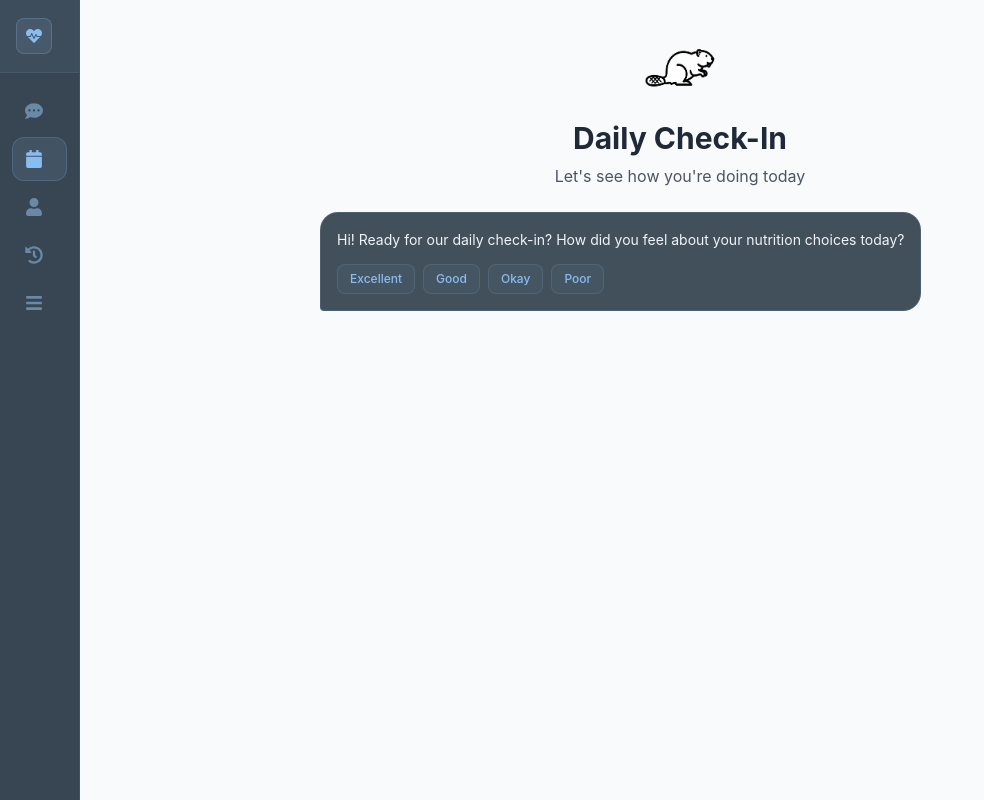
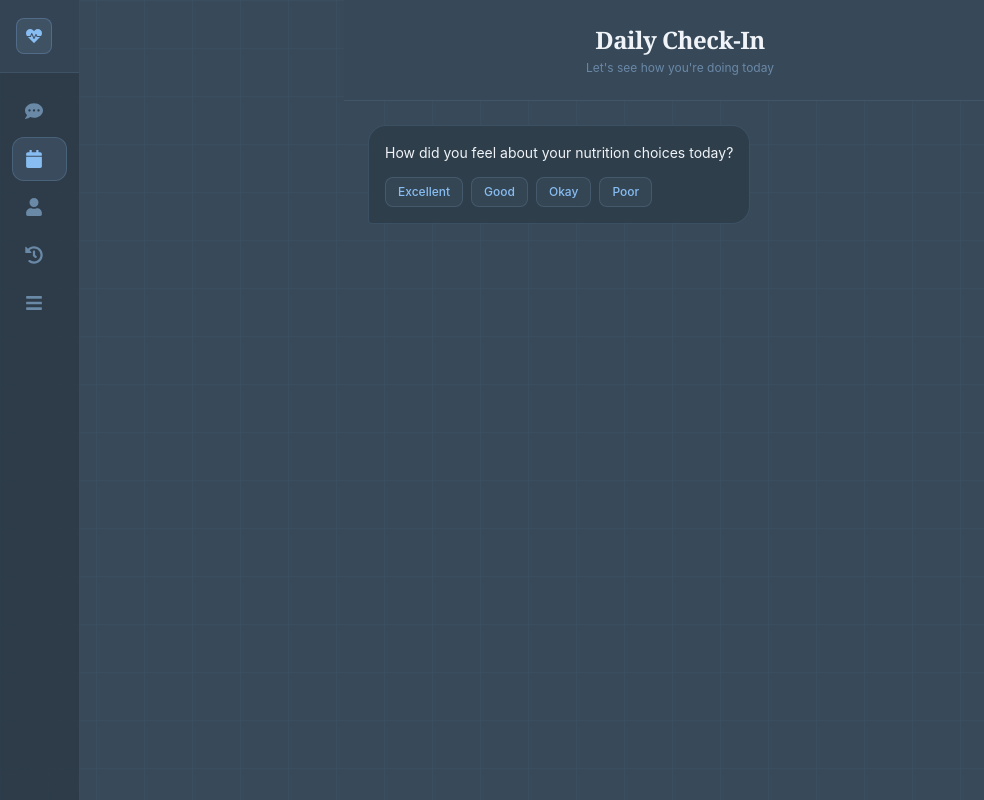
Before and after one commit to brifore13/Wellness_AI, a React (Vite) app in the folder frontend/: page /daily-checkin in a window 1280 px wide. Shown: the whole page, without its empty margins (0-984 px from the left). Built offline with nearby package versions, Linux system fonts and the light colour scheme; no server answers.

Commit message:
react update daily checkin layout

```diff
--- a/frontend/src/pages/DailyCheckin.jsx
+++ b/frontend/src/pages/DailyCheckin.jsx
@@ -3,48 +3,43 @@ import axios from 'axios';
 import { useSession } from '../contexts/SessionContext';
 import Sidebar from '../components/Sidebar';
 import ChatBubble from '../components/ChatBubble';
-import bennyIcon from '../assets/benny_icon.png';
+import { FaHeartbeat } from 'react-icons/fa';
 
 const BACKEND_URL = import.meta.env.VITE_BACKEND_URL || 'http://127.0.0.1:8000';
 const AI_SERVICE_URL = import.meta.env.VITE_AI_SERVICE_URL || 'http://127.0.0.1:8001';
 
 const checkinQuestions = [
   {
-    id: 1,
-    type: 'ai',
-    text: "Hi! Ready for our daily check-in? How did you feel about your nutrition choices today?",
-    category: "nutrition",
+    id: 1, type: 'ai', category: 'nutrition',
+    text: "How did you feel about your nutrition choices today?",
     buttons: ["Excellent", "Good", "Okay", "Poor"],
   },
   {
-    id: 2,
-    type: 'ai',
-    text: "And how would you rate your sleep last night?",
-    category: "sleep",
+    id: 2, type: 'ai', category: 'sleep',
+    text: "How would you rate your sleep last night?",
     buttons: ["Very good", "Good", "Okay", "Poor"],
   },
   {
-    id: 3,
-    type: 'ai',
-    text: "Now for fitness. Did you complete your planned fitness activity today?",
-    category: "fitness",
+    id: 3, type: 'ai', category: 'fitness',
+    text: "Did you complete your planned fitness activity today?",
     buttons: ["Yes, completed", "Partially completed", "No, skipped"],
   },
   {
-    id: 4,
-    type: 'ai',
-    text: "Finally, let's check in on your well-being. How would you rate your stress levels today?",
-    category: "stress",
+    id: 4, type: 'ai', category: 'stress',
+    text: "How would you rate your stress levels today?",
     buttons: ["Low", "Moderate", "High", "Very high"],
   },
   {
-    id: 5,
-    type: 'ai',
-    text: "Thanks for completing your check-in! Wait for Benny's personalized recommendation...",
-    category: "completion",
+    id: 5, type: 'ai', category: 'completion',
+    text: "Thanks for completing your check-in. Generating your recommendation...",
     buttons: [],
   },
 ];
+
+const gridBg = {
+  backgroundImage: 'linear-gradient(rgba(136,189,242,0.04) 1px, transparent 1px), linear-gradient(90deg, rgba(136,189,242,0.04) 1px, transparent 1px)',
+  backgroundSize: '48px 48px',
+};
 
 function DailyCheckin() {
   const { session, guestMode } = useSession();
@@ -59,10 +54,7 @@ function DailyCheckin() {
   const bottomRef = useRef(null);
 
   useEffect(() => {
-    if (guestMode) {
-      setChecking(false);
-      return;
-    }
+    if (guestMode) { setChecking(false); return; }
     const checkTodayCheckin = async () => {
       try {
         const response = await axios.get(`${BACKEND_URL}/api/checkin/today`, {
@@ -87,108 +79,93 @@ function DailyCheckin() {
 
   const handleButtonClick = async (buttonText) => {
     if (isCompleted || loading) return;
-
     const currentQuestion = checkinQuestions[currentStep];
-
-    // Store response
-    const updatedResponses = {
-      ...responses,
-      [currentQuestion.category]: buttonText
-    };
+    const updatedResponses = { ...responses, [currentQuestion.category]: buttonText };
     setResponses(updatedResponses);
-
-    // Add user message
-    const userMessage = { type: 'user', text: buttonText };
-    setMessages(prev => [...prev, userMessage]);
-
+    setMessages(prev => [...prev, { type: 'user', text: buttonText }]);
     const nextStep = currentStep + 1;
-
     if (nextStep < checkinQuestions.length) {
-      // Add next question
       setTimeout(() => {
         const nextQuestion = checkinQuestions[nextStep];
         setMessages(prev => [...prev, nextQuestion]);
         setCurrentStep(nextStep);
-
-        // If completion message, submit to backend
-        if (nextQuestion.category === 'completion') {
-          submitCheckin(updatedResponses);
-        }
+        if (nextQuestion.category === 'completion') submitCheckin(updatedResponses);
       }, 800);
     }
   };
 
   const submitCheckin = async (finalResponses) => {
     setLoading(true);
-
     try {
       let recommendation;
-
       if (guestMode) {
-        const response = await axios.post(`${AI_SERVICE_URL}/recommend`, {
-          daily_checkin: finalResponses
-        });
+        const response = await axios.post(`${AI_SERVICE_URL}/recommend`, { daily_checkin: finalResponses });
         recommendation = response.data.response;
       } else {
         const response = await axios.post(
-          `${BACKEND_URL}/api/checkin/submit`,
-          finalResponses,
-          { headers: { 'Authorization': `Bearer ${session.token}` } }
+          `${BACKEND_URL}/api/checkin/submit`, finalResponses,
+          { headers: { Authorization: `Bearer ${session.token}` } }
         );
         if (response.data.success) recommendation = response.data.recommendation;
       }
-
       if (recommendation) {
-        // Add Benny's recommendation
         setTimeout(() => {
-          const recommendationMessage = {
-            type: 'ai',
-            text: `Benny's Recommendation: ${recommendation}`
-          };
-          setMessages(prev => [...prev, recommendationMessage]);
+          setMessages(prev => [...prev, { type: 'ai', text: `Recommendation: ${recommendation}` }]);
           setIsCompleted(true);
         }, 1500);
       }
     } catch (error) {
       console.error('Error submitting check-in:', error);
-
-      const errorMessage = {
-        type: 'ai',
-        text: error.response?.data?.detail || "Sorry, I couldn't save your check-in. Please try again."
-      };
-
       setTimeout(() => {
-        setMessages(prev => [...prev, errorMessage]);
+        setMessages(prev => [...prev, {
+          type: 'ai',
+          text: error.response?.data?.detail || "Couldn't save your check-in. Please try again."
+        }]);
       }, 1000);
     } finally {
       setLoading(false);
     }
   };
 
+  // ── Loading screen ──
   if (checking) {
     return (
-      <div className="flex h-screen bg-gray-50">
+      <div className="flex h-screen bg-wa-bg">
+        <div className="fixed inset-0 pointer-events-none z-0" style={gridBg} />
         <Sidebar />
         <div className="flex-1 ml-20 flex items-center justify-center">
-          <div className="animate-spin rounded-full h-8 w-8 border-b-2 border-gray-900"></div>
+          <div className="animate-spin rounded-full h-7 w-7 border-b-2 border-wa-accent-lt" />
         </div>
       </div>
     );
   }
 
+  // ── Already completed screen ──
   if (alreadyCompleted) {
     return (
-      <div className="flex h-screen bg-gray-50">
+      <div className="flex h-screen bg-wa-bg" style={{ fontFamily: "-apple-system, BlinkMacSystemFont, 'Segoe UI', sans-serif" }}>
+        <div className="fixed inset-0 pointer-events-none z-0" style={gridBg} />
         <Sidebar />
-        <div className="flex-1 ml-20 flex items-center justify-center p-6">
-          <div className="w-full max-w-lg text-center">
-            <img src={bennyIcon} alt="Benny the Beaver" className="w-24 h-24 mb-6 mx-auto" />
-            <h1 className="text-3xl font-bold text-gray-800 mb-3">You're all checked in!</h1>
-            <p className="text-gray-500 text-lg mb-6">Great work today. Come back tomorrow for your next check-in.</p>
+        <div className="flex-1 ml-20 flex items-center justify-center p-6 relative z-10">
+          <div className="w-full max-w-md text-center">
+            <div className="w-16 h-16 rounded-2xl flex items-center justify-center mx-auto mb-6 bg-wa-accent/20 border border-wa-accent-lt/25">
+              <FaHeartbeat size={26} className="text-wa-accent-lt" />
+            </div>
+            <h1 className="text-3xl font-bold text-wa-text mb-3" style={{ fontFamily: 'Georgia, serif', letterSpacing: '-0.5px' }}>
+              You're all checked in!
+            </h1>
+            <p className="text-wa-dim text-sm mb-8">
+              Great work today. Come back tomorrow for your next check-in.
+            </p>
             {todayRecommendation && (
-              <div className="bg-white rounded-lg shadow-sm p-6 text-left">
-                <p className="text-sm font-semibold text-gray-500 uppercase tracking-wide mb-2">Today's Recommendation</p>
-                <p className="text-gray-800">{todayRecommendation}</p>
+              <div
+                className="text-left p-5 rounded-xl border border-wa-accent/20"
+                style={{ backgroundColor: 'rgba(46,61,74,0.8)' }}
+              >
+                <p className="text-[10px] font-semibold text-wa-dim uppercase tracking-widest mb-2">
+                  Today's Recommendation
+                </p>
+                <p className="text-wa-text text-sm leading-relaxed">{todayRecommendation}</p>
               </div>
             )}
           </div>
@@ -197,27 +174,28 @@ function DailyCheckin() {
     );
   }
 
+  // ── Main check-in screen ──
   return (
-    <div className="flex h-screen bg-gray-50">
+    <div className="flex h-screen bg-wa-bg" style={{ fontFamily: "-apple-system, BlinkMacSystemFont, 'Segoe UI', sans-serif" }}>
+      <div className="fixed inset-0 pointer-events-none z-0" style={gridBg} />
       <Sidebar />
 
-      <div className="flex-1 ml-20 overflow-y-auto">
-        <div className="w-full max-w-3xl mx-auto">
-          <div className="sticky top-0 bg-gray-50 z-10 text-center py-6 px-6">
-            <img
-              src={bennyIcon}
-              alt="Benny the Beaver"
-              className="w-20 h-20 mb-4 mx-auto"
-            />
-            <h1 className="text-3xl font-bold text-gray-800 mb-2">
+      <div className="flex-1 ml-20 overflow-y-auto relative z-10">
+        <div className="w-full max-w-2xl mx-auto">
+
+          {/* Sticky header */}
+          <div
+            className="sticky top-0 z-10 text-center py-6 px-6 border-b border-wa-accent/20"
+            style={{ backgroundColor: 'rgba(56,73,89,0.92)', backdropFilter: 'blur(14px)', WebkitBackdropFilter: 'blur(14px)' }}
+          >
+            <h1 className="text-2xl font-bold text-wa-text mb-1" style={{ fontFamily: 'Georgia, serif', letterSpacing: '-0.5px' }}>
               Daily Check-In
             </h1>
-            <p className="text-gray-600">
-              Let's see how you're doing today
-            </p>
+            <p className="text-wa-dim text-xs">Let's see how you're doing today</p>
           </div>
 
-          <div className="space-y-4 px-6 pb-64">
+          {/* Messages */}
+          <div className="space-y-4 px-6 pt-6 pb-64">
             {messages.map((msg, idx) => {
               const isActiveQuestion = msg.id === checkinQuestions[currentStep]?.id;
               if (msg.type === 'ai') {
@@ -225,18 +203,24 @@ function DailyCheckin() {
                   <ChatBubble
                     key={idx}
                     message={msg.text}
-                    icon={bennyIcon}
+                    icon={null}
                     speed={10}
                     buttons={isActiveQuestion ? msg.buttons : []}
                     onButtonClick={handleButtonClick}
                   />
                 );
               }
-
               return (
                 <div key={idx} className="flex justify-end">
-                  <div className="bg-black text-white font-semibold p-4 rounded-lg max-w-md">
-                    <p>{msg.text}</p>
+                  <div
+                    className="px-4 py-3 text-sm leading-relaxed max-w-xs"
+                    style={{
+                      backgroundColor: 'rgba(106,137,167,0.25)',
+                      color: '#f0f4f8',
+                      borderRadius: '18px 18px 4px 18px',
+                    }}
+                  >
+                    {msg.text}
                   </div>
                 </div>
               );
@@ -244,7 +228,7 @@ function DailyCheckin() {
 
             {loading && (
               <div className="flex justify-center py-4">
-                <div className="animate-spin rounded-full h-8 w-8 border-b-2 border-gray-900"></div>
+                <div className="animate-spin rounded-full h-6 w-6 border-b-2 border-wa-accent-lt" />
               </div>
             )}
 
```
